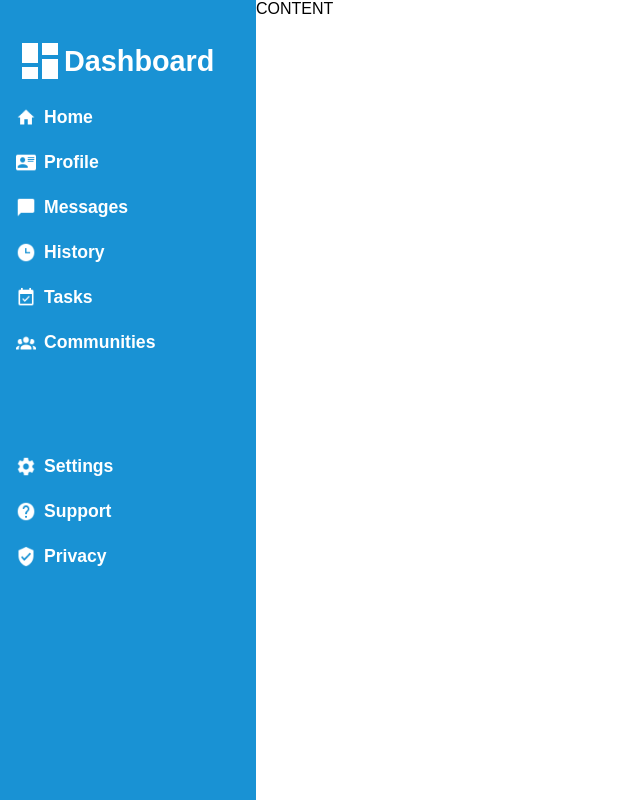
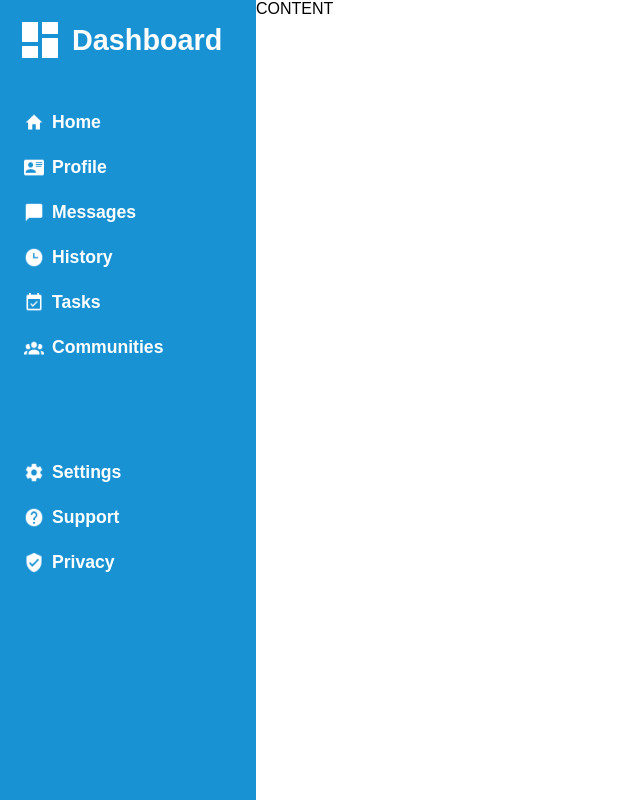
Before and after one commit to jozef-hudec-27/admin-dashboard, a plain HTML site: page index.html in a window 1280 px wide. Shown: the whole page, without its empty margins (0-640 px from the left). Drawn offline with Linux system fonts and the light colour scheme.

Commit message:
Edit dashboard a little

```diff
--- a/css/style.css
+++ b/css/style.css
@@ -29,6 +29,7 @@ a {
     row-gap: 24px;
     font-weight: 600;
     font-size: 1.1em;
+    padding-left: 8px;
 }
 
 .dashboard-items img {
@@ -38,6 +39,13 @@ a {
 .logo {
     display: flex;
     align-items: center;
+    column-gap: 8px;
+    margin-bottom: 48px;
+    color: white;
+}
+
+.logo > p {
+    margin: 0;
 }
 
 .dashboard-item {
--- a/index.html
+++ b/index.html
@@ -10,10 +10,10 @@
 <body>
     <div class="container">
         <div class="sidebar">
-            <div class="logo">
+            <a class="logo" href="#">
                 <img src="./icons/view-dashboard.png" alt="dashboard icon">
                 <p>Dashboard</p>
-            </div>
+            </a>
 
             <div class="dashboard-items">
                 <a class="dashboard-item" href="#"><img src="./icons/home.png" alt="home icon"> Home</a>
```
